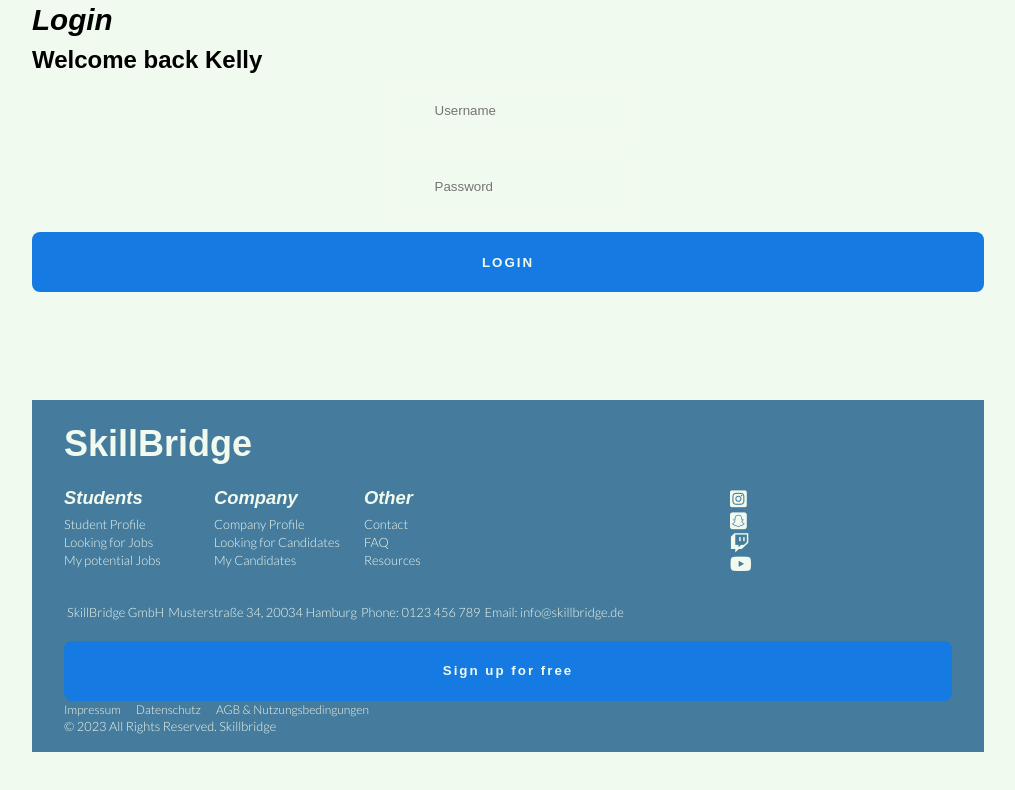
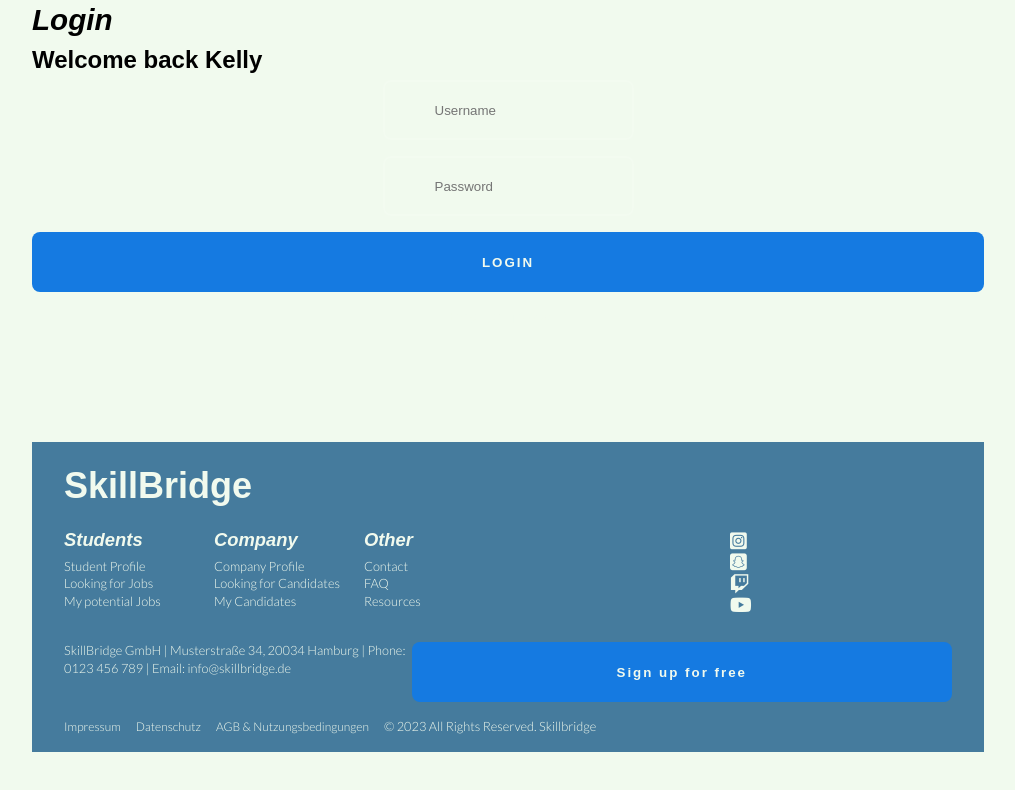
Before and after one commit to Akki-on-Rails/skill-bridge, a React (Create React App) app in the folder client/: page / in a window 1280 px wide. Shown: the top 790 px of the page, without its empty margins (132-1147 px from the left). Built offline with nearby package versions, Linux system fonts and the light colour scheme; a web font is replaced by a local one.

Commit message:
minor styling for the footer

```diff
--- a/client/src/components/footer.js
+++ b/client/src/components/footer.js
@@ -49,25 +49,20 @@ const Footer = () => {
         </div>
       </div>
       <div className={styles.address}>
-        <table>
-          <tr>
-            <td>SkillBridge GmbH</td>
-            <td>Musterstraße 34, 20034 Hamburg</td>
-            <td>Phone: 0123 456 789</td>
-            <td>Email: info@skillbridge.de</td>
-          </tr>
-        </table>
-      </div>
-      <button>
+        <p>SkillBridge GmbH  |  Musterstraße 34, 20034 Hamburg  |  Phone: 0123 456 789  |  Email: info@skillbridge.de</p>
+        <button>
         Sign up for free
         {/* Here a Link to our Sign up page */}
       </button>
+      </div>
+
       <div className={styles.legal_section}>
-        <a href="#">Impressum</a>
-        <a href="#">Datenschutz</a>
-        <a href="#">AGB & Nutzungsbedingungen</a>
+        <p>
+          <a href="#">Impressum</a>
+          <a href="#">Datenschutz</a>
+          <a href="#">AGB & Nutzungsbedingungen</a>
         {/* For the copyright we need to insert the current year with js */}
-        <p>© 2023 All Rights Reserved. Skillbridge</p>
+        © 2023 All Rights Reserved. Skillbridge</p>
       </div>
     </footer>
   )
--- a/client/src/components/footer.module.scss
+++ b/client/src/components/footer.module.scss
@@ -25,7 +25,6 @@ a {
   // margin-bottom: 1rem;
   margin-top: auto;
 }
-
 
 .link_wrapper {
   display: flex;
@@ -57,7 +56,6 @@ a {
   width: 25%;
   font-size: 1.2rem;
   line-height: 1.35rem;
-
 }
 
 .footer_wrapper h4 {
@@ -68,7 +66,7 @@ ul {
   list-style: none;
   padding: 0;
 }
-
 .address {
+  display: flex;
   padding-bottom: 1rem;
 }
```
